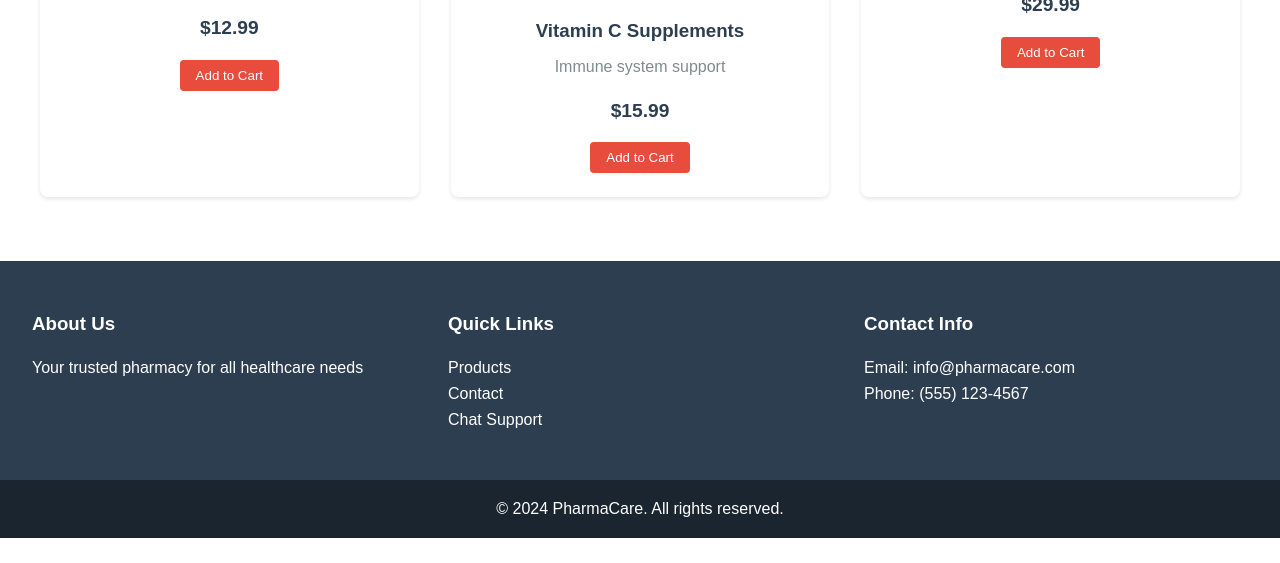
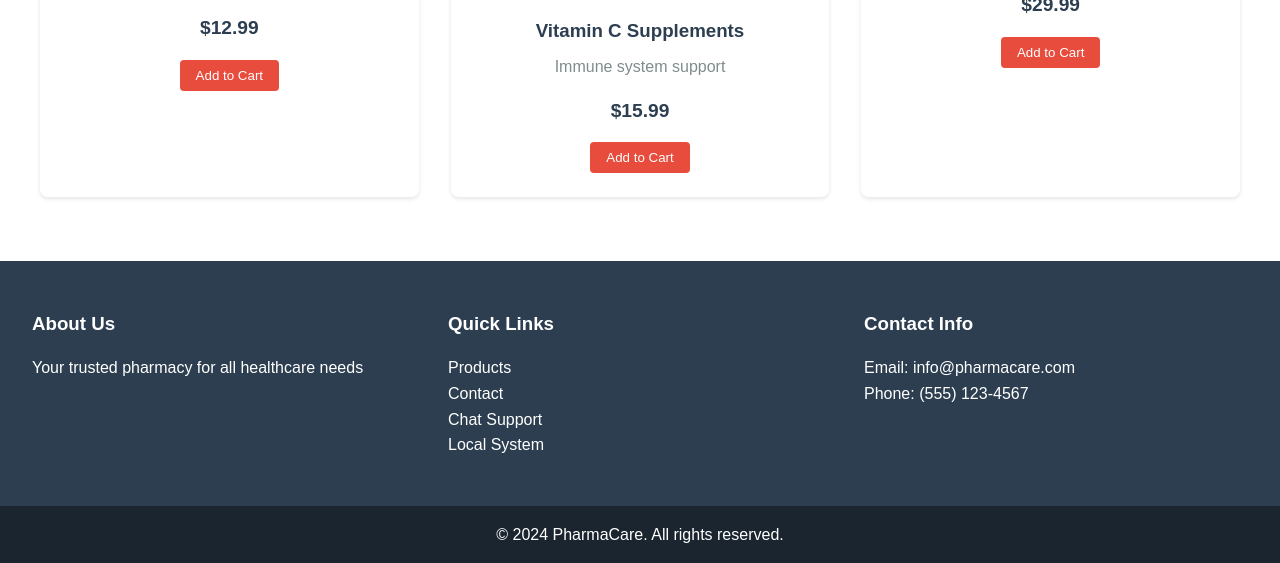
Before and after one commit to Marwan-Farouk/Pharmacy-System-Front-End, a plain HTML site: page index.html in a window 1280 px wide. Shown: the part 1142-1705 px from the top of the page. Before the commit the page ends 1680 px from the top, so only its background shows below. Drawn offline with Linux system fonts and the light colour scheme.

Commit message:
feat(navigation): add link to Local System in the navigation menu

```diff
--- a/index.html
+++ b/index.html
@@ -116,6 +116,9 @@
                         <li><a href="products.html">Products</a></li>
                         <li><a href="contact.html">Contact</a></li>
                         <li><a href="chatbot.html">Chat Support</a></li>
+                        <li>
+                            <a href="employee/dashboard.html">Local System</a>
+                        </li>
                     </ul>
                 </div>
                 <div class="footer-section">
```
